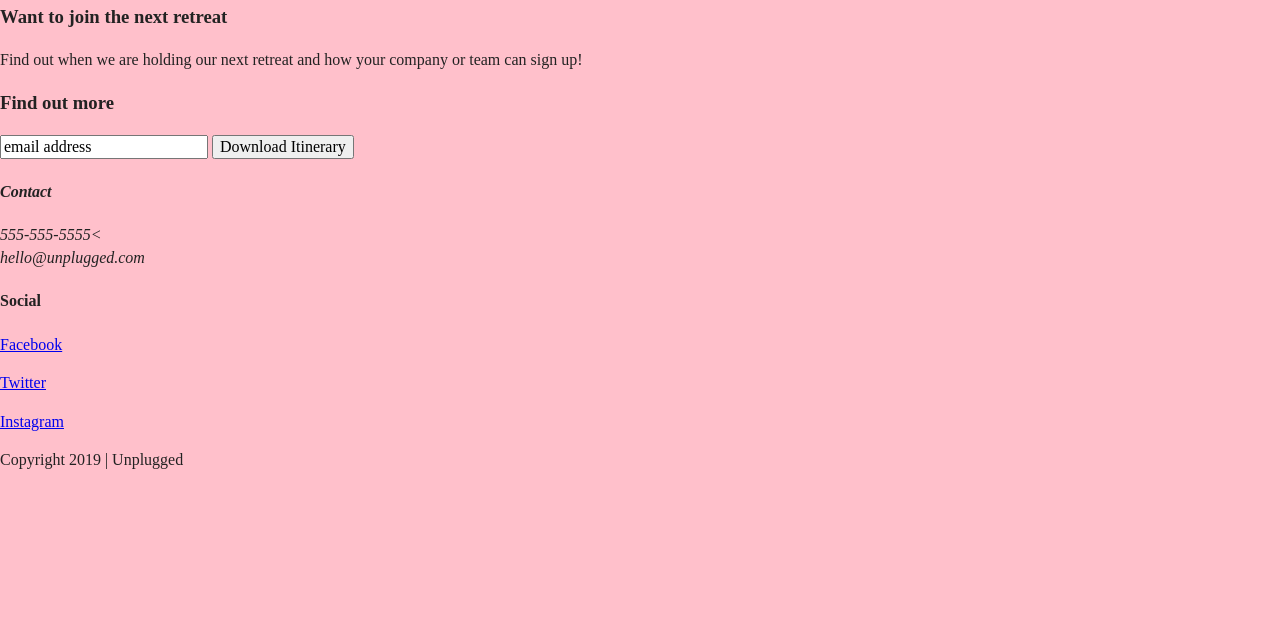
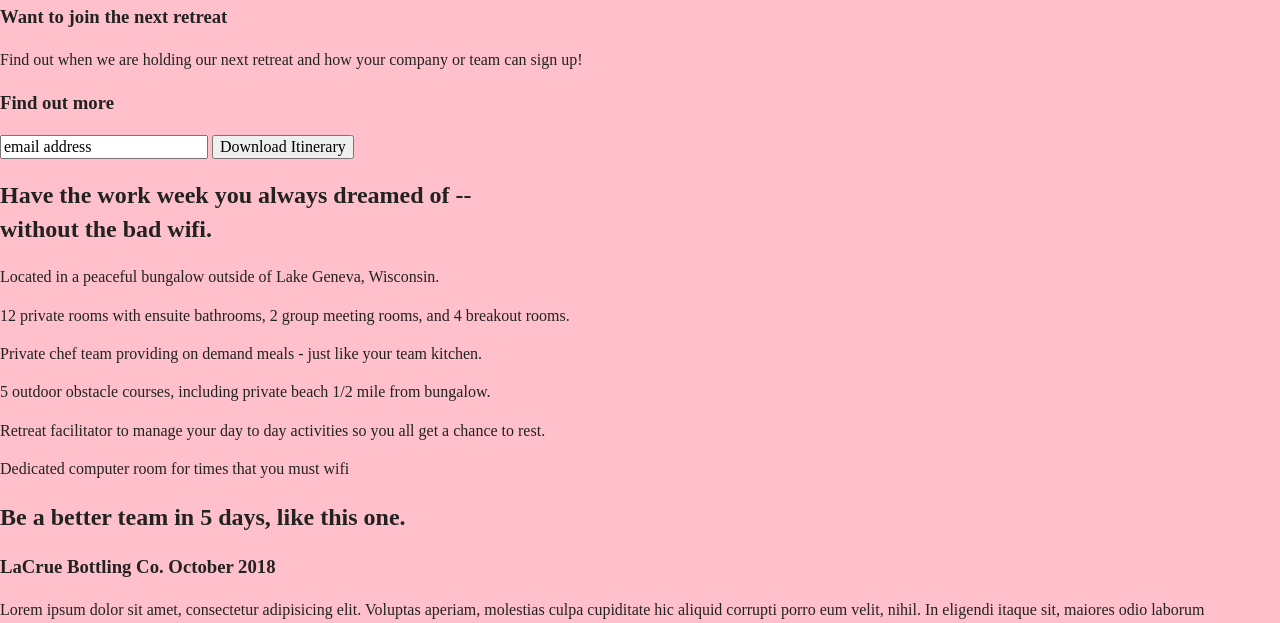
Before and after one commit to TerriesDesk/unplugged-project, a plain HTML site: page index.html in a window 1280 px wide. Shown: the part 168-791 px from the top of the page. Drawn offline with nearby package versions, Linux system fonts and the light colour scheme.

Commit message:
Adding reviews and ammenities sections

```diff
--- a/index.html
+++ b/index.html
@@ -59,6 +59,51 @@
       </div> <!-- aside content wrapper ends -->
     </aside>
 
+    <section class="features">
+      <div class="content-wrapper">
+        <h2>Have the work week you always dreamed of -- <br>without the bad wifi.</h2>
+        <div class="features-items">
+          <article>
+            <p class="fontawesome-icon"></p>
+            <p class="features-item-description">Located in a peaceful bungalow outside of Lake Geneva, Wisconsin.</p>
+          </article>
+          <article>
+            <p class="fontawesome-icon"></p>
+            <p class="features-item-description">12 private rooms with ensuite bathrooms, 2 group meeting rooms, and 4 breakout rooms.</p>
+          </article>
+          <article>
+            <p class="fontawesome-icon"></p>
+            <p class="features-item-description">Private chef team providing on demand meals - just like your team kitchen.</p>
+          </article>
+          <article>
+            <p class="fontawesome-icon"></p>
+            <p class="features-item-description">5 outdoor obstacle courses, including private beach 1/2 mile from bungalow.</p>
+          </article>
+          <article>
+            <p class="fontawesome-icon"></p>
+            <p class="features-item-description">Retreat facilitator to manage your day to day activities so you all get a chance to rest.</p>
+          </article>
+          <article>
+            <p class="fontawesome-icon"></p>
+            <p class="features-item-description">Dedicated computer room for times that you must wifi</p>
+          </article>
+        </div>
+      </div>
+    </section>
+
+    <section class="reviews">
+      <div class="content-wrapper">
+        <h2>Be a better team in 5 days, like this one.</h2>
+        <article>
+          <div>
+            <h3>LaCrue Bottling Co. October 2018</h3>
+            <p>Lorem ipsum dolor sit amet, consectetur adipisicing elit. Voluptas aperiam, molestias culpa cupiditate hic aliquid corrupti porro eum velit, nihil. In eligendi itaque sit, maiores odio laborum consequuntur, delectus, vero, excepturi doloremque odit quisquam recusandae illum. Necessitatibus praesentium at eius blanditiis quaerat atque voluptates, consectetur ipsam dignissimos laboriosam repellat voluptatum illo, incidunt quisquam sequi numquam.</p>
+          </div>
+        </article>
+      </div>
+    </section>
+
+
   </main>  <!-- Main Wrapper -->
 
   <footer>
@@ -66,7 +111,7 @@
       <div class="footer-content">
         <address class="contact">
           <h4>Contact</h4>
-          <p>555-555-5555<<br>
+          <p>555-555-5555<br>
           hello@unplugged.com</p>
         </address>
         <div class="social">
```
